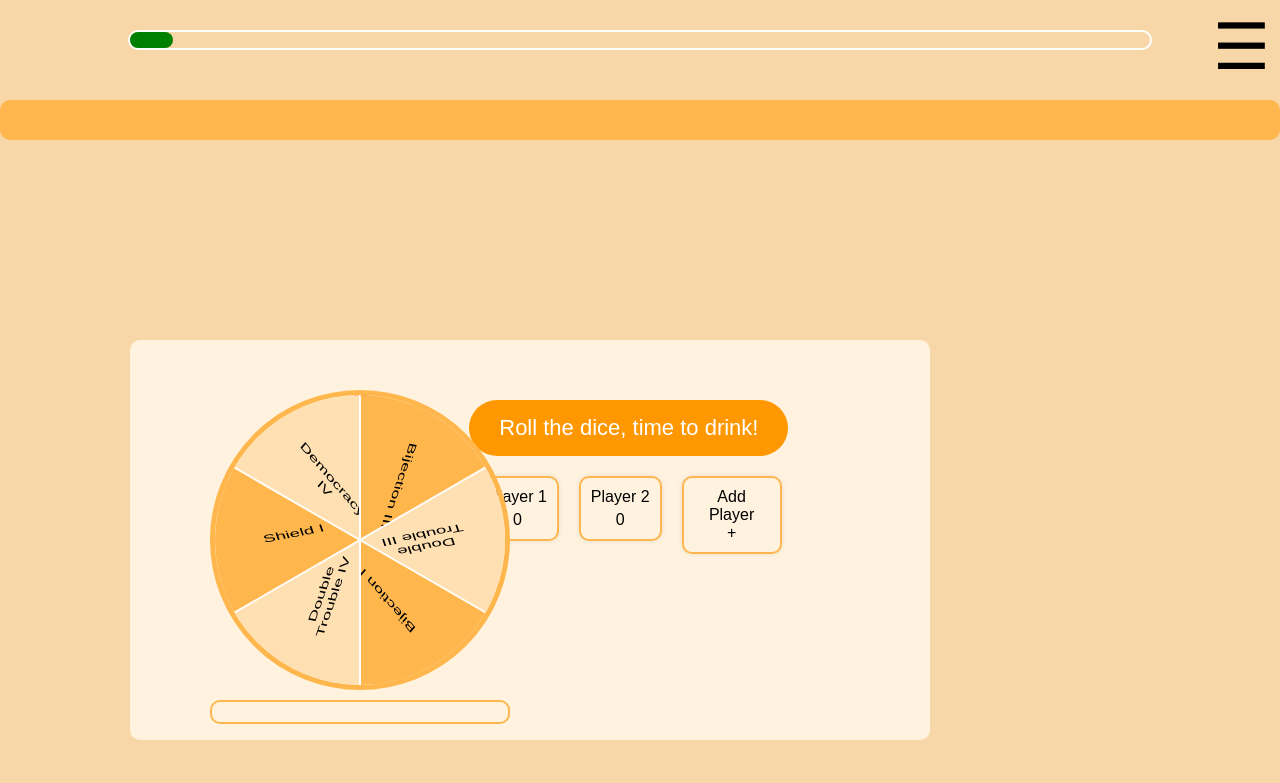
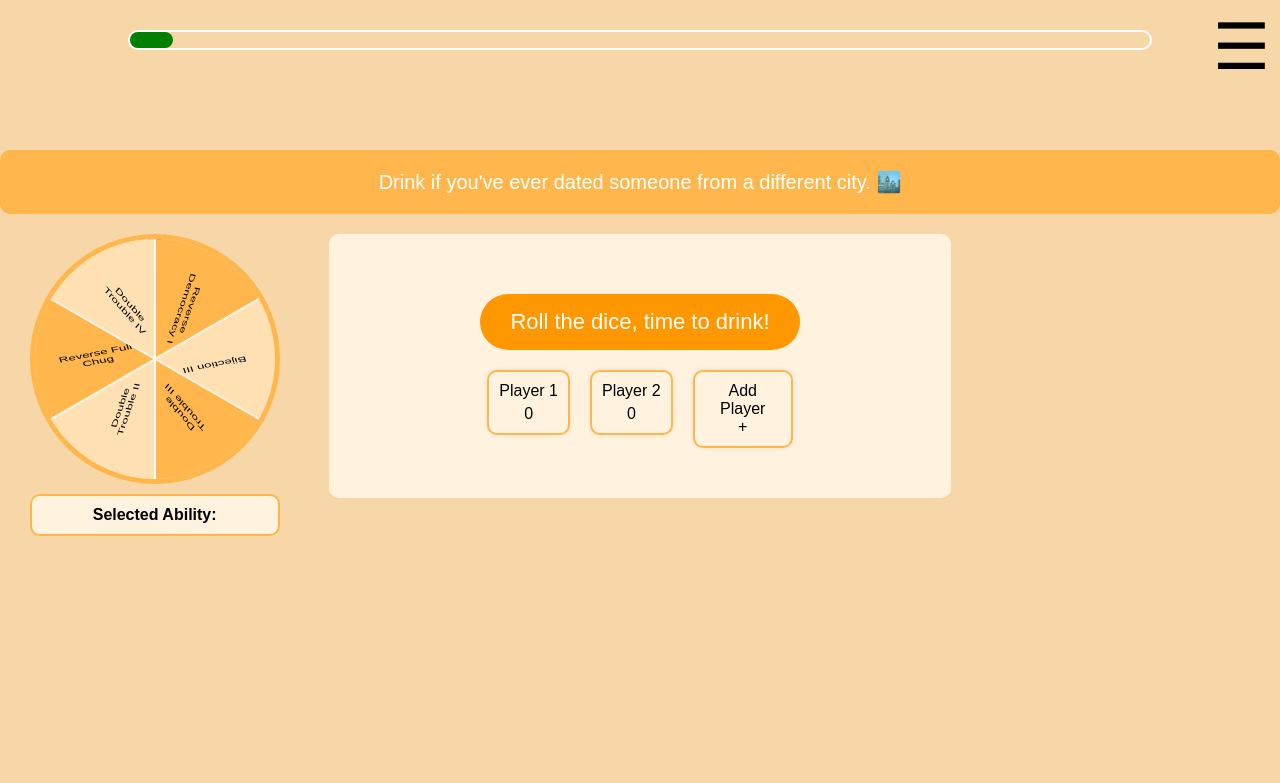
Before and after one commit to leopomme/drinking_game, a plain HTML site: page index.html in a window 1280 px wide. Drawn offline with nearby package versions, Linux system fonts and the light colour scheme.

Commit message:
new update end of o1

```diff
--- a/index.html
+++ b/index.html
@@ -40,21 +40,25 @@
     </div>
 
     <main>
-        <section class="container">
-            <div class="main">
-                <div class="game-container">
-                    <!-- Special Abilities (Wheel and Description) -->
-                    <div class="special-abilities" id="special-abilities">
+        <div class="main-wrapper">
+            <!-- Wheel Section -->
+            <div class="wheel-section">
                 <div class="wheel-container">
                     <div class="wheel">
                         <div class="wheel-arrow">▲</div>
                         <!-- Wheel slices will be added dynamically -->
                     </div>
                     <!-- Ability Description -->
-                            <div id="ability-description" class="ability-description"></div>
+                    <div id="ability-description" class="ability-description">
+                        <strong>Selected Ability:</strong>
+                    </div>
                 </div>
             </div>
 
+            <!-- Main Central Box -->
+            <section class="container">
+                <div class="main">
+                    <div class="game-container">
                         <!-- Center Content -->
                         <div class="center-content">
                             <button class="roll-button" onclick="timeToSip()">Roll the dice, time to drink!</button>
@@ -78,10 +82,14 @@
                 </div>
             </section>
 
-        <!-- Player Drink Tracker -->
+            <!-- Beer Counter Section -->
+            <div class="beer-counter">
                 <div class="player-drink-tracker" id="player-drink-tracker">
                     <!-- Player drink tracker will be displayed here -->
+                </div>
+                <!-- Sips Chart -->
                 <canvas id="sipsChart"></canvas>
+            </div>
         </div>
     </main>
 
@@ -103,7 +111,7 @@
                     <label>Remove players:</label>
                     <div id="player-list"></div>
                 </div>
-                <!-- Remove conditions selection -->
+                <!-- Removed conditions selection -->
                 <div class="features">
                     <label><input type="checkbox" id="enable-questions" checked> Enable Questions</label><br>
                     <label><input type="checkbox" id="enable-special-abilities" checked> Enable Special Abilities</label><br>
@@ -130,6 +138,5 @@
         }
     </script>
 
-
 </body>
 </html>
--- a/static/script.js
+++ b/static/script.js
@@ -10,7 +10,6 @@ let enableSpecialAbilities = true;
 let enableTimer = true;
 let turnNumber = 0;
 let sipsPerTurn = {}; // { turnNumber: { playerName: sips, ... }, ... }
-
 
 // Open the settings menu
 function openSettings() {
@@ -73,11 +72,17 @@ function timerBarFull() {
     startTimerBar();
 }
 
+// Trigger the drinking action and update the player states
 function timeToSip() {
     turnNumber++; // Increment turn number
     const currentPlayerIndex = updatePlayerTurn();
+    // Update conditions for the new turn
     updateConditions(true);
+
+    // Spin the wheel automatically
+    if (enableSpecialAbilities) {
         spinWheel();
+    }
 
     const playersContainer = document.getElementById('players');
     const playerElements = playersContainer.getElementsByClassName('player');
@@ -86,13 +91,6 @@ function timeToSip() {
 
     // Initialize sips data for this turn
     sipsPerTurn[turnNumber] = {};
-
-    if (enableSpecialAbilities) {
-        // assignSpecialAbility(currentPlayerName); // Removed in favor of the wheel
-    } else {
-        const abilitiesContainer = document.getElementById('special-abilities');
-        abilitiesContainer.innerHTML = '';
-    }
 
     Array.from(playerElements).forEach((playerElement, index) => {
         const playerName = playerElement.querySelector('span').innerText;
@@ -225,7 +223,6 @@ function updateConditions(isDuringGameplay = false) {
     }
 }
 
-
 // Save the settings and close the settings menu
 function saveSettings() {
     enableQuestions = document.getElementById('enable-questions').checked;
@@ -246,7 +243,6 @@ function saveSettings() {
     updateConditions();
 }
 
-// Special Abilities List
 const specialAbilities = [
     'Double Trouble I: Double the number of sips another player must take. The rule only applies for the current round and has no further effect.',
     'Double Trouble II: Double the number of sips another player must take. The effect lasts until the player you targeted completes their next turn.',
@@ -289,7 +285,7 @@ const specialAbilities = [
     'Shield II: Protect yourself from drinking until your next turn.'
 ];
 
-
+// Create the wheel with a smaller number of random abilities
 function createWheel() {
     const wheel = document.querySelector('.wheel');
 
@@ -327,8 +323,6 @@ function createWheel() {
     wheel.dataset.selectedAbilities = JSON.stringify(selectedAbilities);
 }
 
-
-
 let spinning = false;
 
 function spinWheel() {
@@ -343,8 +337,8 @@ function spinWheel() {
     const sliceDegree = 360 / numberOfSlices;
     const randomDegree = Math.floor(Math.random() * 360) + 720; // At least 2 full rotations
 
-    // Reduce spin duration to 2 seconds
-    wheel.style.transition = 'transform 2s cubic-bezier(0.33, 1, 0.68, 1)';
+    // Reduce spin duration to 1 second
+    wheel.style.transition = 'transform 1s cubic-bezier(0.33, 1, 0.68, 1)';
     wheel.style.transform = `rotate(${randomDegree}deg)`;
 
     // Determine which ability was selected
@@ -356,14 +350,11 @@ function spinWheel() {
 
         // Display the ability description below the wheel
         const abilityDescriptionDiv = document.getElementById('ability-description');
-        abilityDescriptionDiv.innerHTML = `<strong>${currentPlayerName} got:</strong> ${selectedAbility}`;
+        abilityDescriptionDiv.innerHTML = `<strong>Selected Ability:</strong> ${selectedAbility}`;
 
         spinning = false;
-    }, 2000); // Match the reduced transition duration
+    }, 1000); // Match the reduced transition duration
 }
-
-
-
 
 // Update the player drink tracker
 function updatePlayerDrinkTracker() {
@@ -379,14 +370,7 @@ function updatePlayerDrinkTracker() {
     }
 }
 
-// Start the timer bar on page load if enabled
-window.onload = function() {
-    createWheel();
-    if (enableTimer) {
-        startTimerBar();
-    }
-};
-
+// Update Sips Chart
 function updateSipsChart() {
     const ctx = document.getElementById('sipsChart').getContext('2d');
 
@@ -422,9 +406,14 @@ function updateSipsChart() {
         options: {
             responsive: true,
             maintainAspectRatio: false,
+            plugins: {
+                legend: {
+                    display: true,
+                },
                 title: {
                     display: true,
                     text: 'Sips per Turn',
+                },
             },
             scales: {
                 x: {
@@ -457,3 +446,15 @@ function getRandomColor(index) {
     ];
     return colors[index % colors.length];
 }
+
+// Start the timer bar on page load if enabled
+window.onload = function() {
+    updateConditions();
+    createWheel();
+    if (enableTimer) {
+        startTimerBar();
+    }
+};
+
+
+// Special Abilities List
--- a/static/style.css
+++ b/static/style.css
@@ -11,7 +11,6 @@ body {
     display: flex;
     flex-direction: column;
     align-items: center;
-    justify-content: flex-start;
     min-height: 100vh;
 }
 
@@ -24,6 +23,7 @@ header {
     position: fixed;
     top: 0;
     left: 0;
+    z-index: 1000;
 }
 
 /* Player Turn Display */
@@ -65,12 +65,12 @@ header {
 /* Menu Icon */
 .menu-icon {
     cursor: pointer;
-    font-size: 64px; /* Increase size */
+    font-size: 64px;
     position: fixed;
     top: 10px;
     right: 10px;
     color: black;
-    z-index: 1000;
+    z-index: 1001;
 }
 
 /* Conditions Container */
@@ -81,7 +81,8 @@ header {
     padding: 20px;
     font-size: 20px;
     border-radius: 10px;
-    margin-top: 100px;
+    margin-top: 150px;
+    text-align: center;
 }
 
 .conditions-container ul {
@@ -90,46 +91,42 @@ header {
     padding: 0;
 }
 
+.conditions-container ul li {
+    display: inline-block;
+}
+
 /* Main */
 main {
     display: flex;
     justify-content: center;
     align-items: flex-start;
+    width: 100%;
+    margin-top: 20px;
 }
 
-.container {
-    width: 800px;
+.main-wrapper {
+    display: flex;
+    width: 100%;
+    justify-content: center;
+}
+
+/* Wheel Section */
+.wheel-section {
+    width: 25%;
     display: flex;
     flex-direction: column;
     align-items: center;
-    padding: 40px;
-    background-color: #fff3e0;
-    border-radius: 10px;
-    max-width: 1200px;
-    margin-top: 200px;
-}
-
-/* Game Container */
-.game-container {
-    display: flex;
-    width: 100%;
-}
-
-/* Special Abilities (Wheel Column) */
-.special-abilities {
-    width: 30%;
-    padding: 10px;
+    margin-right: 20px;
 }
 
 /* Wheel Container */
 .wheel-container {
     position: relative;
-    width: 300px;
-    height: 300px;
+    width: 250px;
+    height: 250px;
     margin: 0 auto;
 }
 
-/* Wheel */
 .wheel {
     width: 100%;
     height: 100%;
@@ -138,8 +135,7 @@ main {
     position: relative;
     overflow: hidden;
     transform: rotate(0deg);
-    transition: transform 2s cubic-bezier(0.33, 1, 0.68, 1);
-    cursor: pointer;
+    transition: transform 1s cubic-bezier(0.33, 1, 0.68, 1);
 }
 
 .wheel-arrow {
@@ -169,9 +165,9 @@ main {
     left: 60%;
     transform: rotate(0deg) translate(-50%, -50%);
     transform-origin: 0% 0%;
-    font-size: 14px;
+    font-size: 10px;
     text-align: center;
-    width: 80px;
+    width: 60px;
     color: #000;
 }
 
@@ -184,11 +180,36 @@ main {
     border-radius: 10px;
     font-size: 16px;
     color: #000;
+    width: 100%;
+    text-align: center;
+}
+
+/* Container */
+.container {
+    width: 50%;
+    display: flex;
+    flex-direction: column;
+    align-items: center;
+    padding: 40px;
+    background-color: #fff3e0;
+    border-radius: 10px;
+    max-width: 800px;
+}
+
+/* Main Content */
+.main {
+    width: 100%;
+    text-align: center;
+}
+
+/* Game Container */
+.game-container {
+    width: 100%;
 }
 
 /* Center Content */
 .center-content {
-    width: 70%;
+    width: 100%;
     padding: 10px;
     text-align: center;
 }
@@ -256,11 +277,19 @@ main {
     margin-top: 5px;
 }
 
+/* Beer Counter Section */
+.beer-counter {
+    width: 25%;
+    margin-left: 20px;
+    display: flex;
+    flex-direction: column;
+    align-items: center;
+}
+
 /* Player Drink Tracker */
 .player-drink-tracker {
-    width: 200px;
+    width: 100%;
     padding: 10px;
-    margin-left: 20px;
 }
 
 .player-stat {
@@ -273,11 +302,13 @@ main {
     justify-content: space-between;
     align-items: center;
     font-size: 18px;
+    width: 100%;
 }
 
 /* Sips Chart */
-.player-drink-tracker canvas {
+#sipsChart {
     width: 100%;
+    max-width: 300px;
     height: 200px;
 }
 
```
Lines whose indentation alone changed are shown as unchanged.
